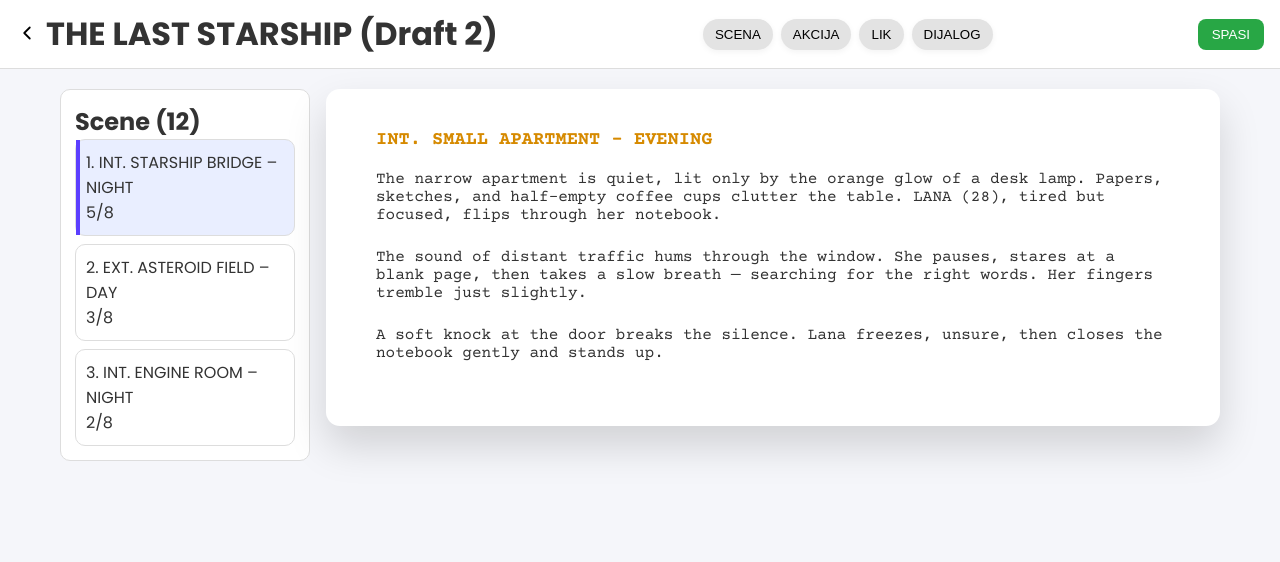
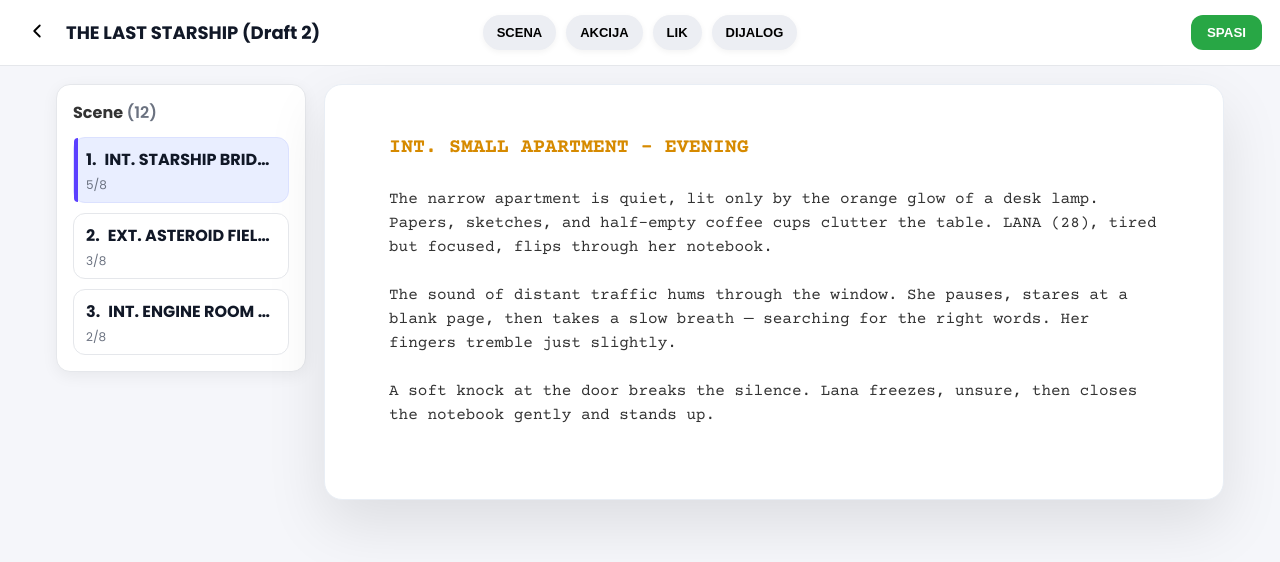
Before and after one commit to hhadzicc/scenarij-app, a plain HTML site: page html/writing.html in a window 1280 px wide. Drawn offline with nearby package versions, Linux system fonts and the light colour scheme.

Commit message:
feat(zadatak2): popravljen stil z2 stranice prema specifikaciji

```diff
--- a/css/writing.css
+++ b/css/writing.css
@@ -1,145 +1,261 @@
-*{
- box-sizing:border-box;
- margin:0;
- padding:0;
+/* reset osnovnih stilova */
+* {
+  box-sizing: border-box;
+  margin: 0;
+  padding: 0;
 }
 
-body{
- font-family:"Poppins","Inter",sans-serif;
- background:#f5f6fa;
- color:#333;
+:root {
+  --bg: #f5f6fa;
+  --text: #333333;
+  --chip-bg: #eceef3;
+  --chip-shadow: 0 2px 6px rgba(0,0,0,0.05);
+  --brand: #5B3FFF;
+  --active-bg: #E9EEFF;
+  --save: #28a745;
+  --save-hover: #218838;
+  --paper: #ffffff;
+  --scene-orange: #D68A00;
 }
 
-.topbar{
- position:sticky;
- top:0;
- background:white;
- padding:10px 16px;
- display:flex;
- justify-content:space-between;
- align-items:center;
- border-bottom:1px solid #ddd
+html,
+body {
+  height: 100%;
 }
 
-.topbar-left{
- display:flex;
- gap:8px;
- align-items:center
+body {
+  font-family: "Poppins", "Inter", sans-serif;
+  background: var(--bg);
+  color: var(--text);
+  line-height: 1.5;
 }
 
-.icon-btn{
- background:none;
- border:0;
- cursor:pointer
+/* gornji sticky header */
+.topbar {
+  position: sticky;
+  top: 0;
+  z-index: 100;
+  background: #fff;
+  border-bottom: 1px solid #e5e7eb;
+  padding: 12px 18px;
+  display: grid;
+  grid-template-columns: 1fr auto 1fr;
+  align-items: center;
+  gap: 12px;
 }
 
-.topbar-center{
- display:flex;
- gap:8px;
+.topbar-left {
+  display: flex;
+  gap: 10px;
+  align-items: center;
+  min-width: 0;
 }
 
-.chip{
- text-transform:uppercase;
- padding:8px 12px;
- background:#e3e3e3;
- border-radius:20px;
- border:0;
- box-shadow:0 2px 6px rgba(0,0,0,0.05)
+.icon-btn {
+  border: none;
+  background: transparent;
+  padding: 8px;
+  border-radius: 10px;
+  cursor: pointer;
 }
 
-.chip:hover{
- background:#f0f0f0
+.icon-btn:hover {
+  background: #f3f4f6;
 }
 
-.save-btn{
- background:#28a745;
- color:white;
- border:0;
- padding:8px 14px;
- border-radius:8px;
- cursor:pointer;
- transition:.2s
+.project-title {
+  font-size: 18px;
+  font-weight: 700;
+  color: #111827;
+  white-space: nowrap;
+  overflow: hidden;
+  text-overflow: ellipsis;
 }
 
-.save-btn:hover{
- background:#218838
+.topbar-center {
+  display: flex;
+  justify-content: center;
+  flex-wrap: nowrap;
+  gap: 10px;
 }
 
-.layout{
- display:flex;
- gap:16px;
- max-width:1200px;
- margin:auto;
- padding:20px
+.chip {
+  text-transform: uppercase;
+  font-weight: 600;
+  font-size: 13px;
+  padding: 10px 14px;
+  background: var(--chip-bg);
+  border: none;
+  border-radius: 999px;
+  box-shadow: var(--chip-shadow);
+  cursor: pointer;
 }
 
-.sidebar{
- width:250px;
- background:white;
- border:1px solid #ddd;
- padding:14px;
- border-radius:10px
+.chip:hover {
+  background: #f0f0f0;
 }
 
-.scene-list{
- list-style:none;
- display:flex;
- flex-direction:column;
- gap:8px
+.topbar-right {
+  display: flex;
+  justify-content: flex-end;
 }
 
-.scene-item{
- background:white;
- border:1px solid #ddd;
- padding:10px;
- border-radius:10px;
- position:relative
+.save-btn {
+  text-transform: uppercase;
+  font-weight: 700;
+  padding: 10px 16px;
+  border: none;
+  border-radius: 12px;
+  background: var(--save);
+  color: #fff;
+  cursor: pointer;
+  transition: background-color 0.2s ease;
 }
 
-.scene-item.active{
- background:#E9EEFF;
+.save-btn:hover {
+  background: var(--save-hover);
 }
 
-.scene-item.active::before{
- content:"";
- position:absolute;
- left:0;
- top:0;
- bottom:0;
- width:4px;
- background:#5B3FFF
+/* glavni layout: sidebar + editor */
+.layout {
+  display: flex;
+  align-items: flex-start;
+  gap: 18px;
+  max-width: 1200px;
+  margin: 18px auto;
+  padding: 0 16px 28px;
 }
 
-.editor-wrap{
- flex:1
+/* sidebar sa scenama */
+.sidebar {
+  width: 250px;
+  flex-shrink: 0;
+  background: #fff;
+  border: 1px solid #e5e7eb;
+  border-radius: 14px;
+  padding: 16px;
+  box-shadow: 0 4px 16px rgba(0,0,0,0.06);
 }
 
-.editor-paper{
- background:white;
- padding:40px 50px;
- border-radius:14px;
- box-shadow:0 20px 40px rgba(0,0,0,0.15);
- font-family:"Courier Prime","Courier New",monospace
+.sidebar-title {
+  font-size: 16px;
+  font-weight: 700;
+  margin-bottom: 12px;
 }
 
-.scene-heading{
- color:#D68A00;
- text-transform:uppercase;
- margin-bottom:20px
+.scene-count {
+  color: #6b7280;
+  font-weight: 600;
 }
 
-.editor-paper p{
- margin-bottom:1.5em;
+.scene-list {
+  list-style: none;
+  display: flex;
+  flex-direction: column;
+  gap: 10px;
 }
 
-@media(max-width:750px){
- .layout{
-  flex-direction:column
- }
- .sidebar{
-  width:100%
- }
- .topbar-center{
-  flex-wrap:wrap
- }
+.scene-item {
+  border: 1px solid #e5e7eb;
+  border-radius: 12px;
+  padding: 10px 12px 8px 12px;
+  background: #fff;
+  position: relative;
 }
+
+.scene-item.active {
+  background: var(--active-bg);
+  border-color: #dbe1ff;
+}
+
+.scene-item.active::before {
+  content: "";
+  position: absolute;
+  left: 0;
+  top: 0;
+  bottom: 0;
+  width: 4px;
+  border-radius: 18px 0 0 18px;
+  background: var(--brand);
+}
+
+.scene-main {
+  display: flex;
+  gap: 8px;
+  align-items: baseline;
+  font-weight: 700;
+}
+
+.scene-num {
+  color: #111827;
+}
+
+.scene-title {
+  color: #111827;
+  white-space: nowrap;
+  overflow: hidden;
+  text-overflow: ellipsis;
+}
+
+.scene-pages {
+  font-size: 12px;
+  color: #6b7280;
+  margin-top: 4px;
+}
+
+/* editor dio */
+.editor-wrap {
+  flex: 1 1 auto;
+  min-width: 0;
+}
+
+.editor-paper {
+  background: var(--paper);
+  border-radius: 18px;
+  box-shadow: 0 24px 60px rgba(0,0,0,0.10);
+  padding: 48px 64px;
+  border: 1px solid #e9eef5;
+  max-width: 900px;
+  margin: 0 auto;
+  font-family: "Courier Prime", "Courier New", monospace;
+  line-height: 1.5;
+}
+
+.scene-heading {
+  font-family: "Courier Prime", "Courier New", monospace;
+  color: var(--scene-orange);
+  text-transform: uppercase;
+  font-size: 20px;
+  margin-bottom: 24px;
+}
+
+.editor-paper p {
+  margin-bottom: 1.5em;
+  font-size: 16px;
+}
+
+/* responzivni dio za manji ekran */
+@media (max-width: 750px) {
+  .layout {
+    flex-direction: column;
+  }
+
+  .sidebar {
+    width: 100%;
+    order: -1;
+  }
+
+  .topbar-center {
+    flex-wrap: wrap;
+    gap: 8px;
+  }
+
+  .project-title {
+    font-size: 16px;
+  }
+
+  .editor-paper {
+    padding: 28px 20px;
+    border-radius: 14px;
+  }
+}
```
